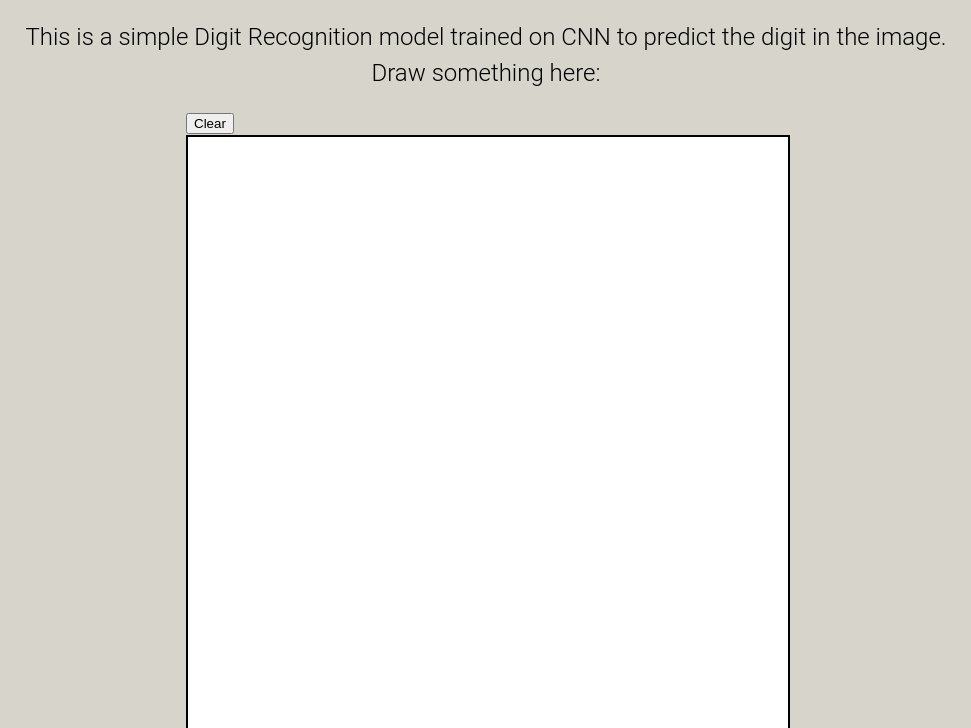
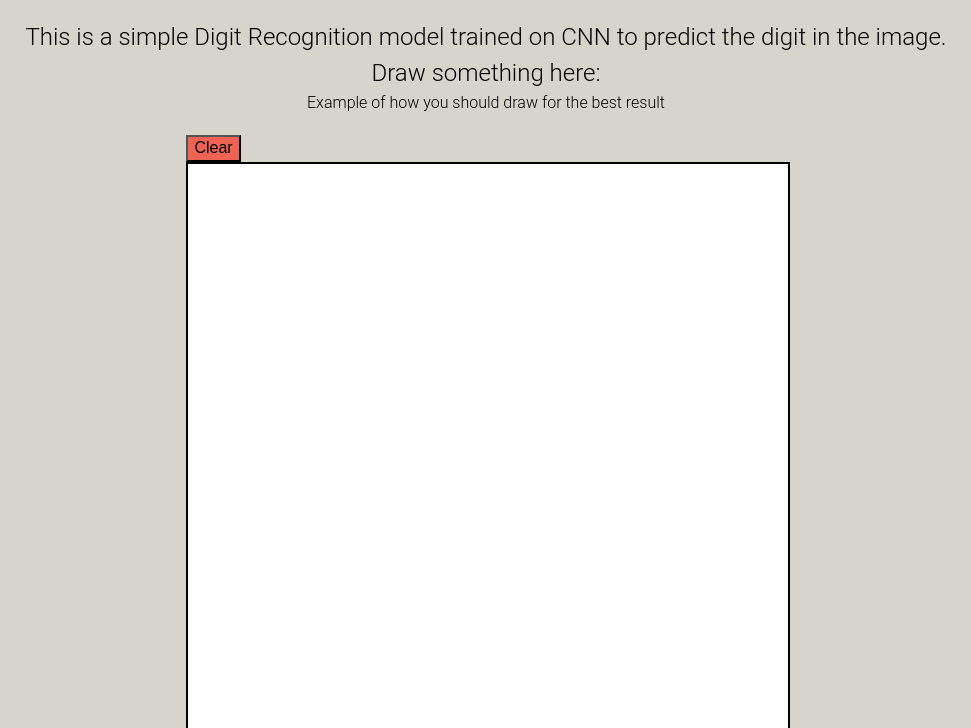
Before and after one commit to tomdapchai/digit-recognition, a plain HTML site: page index.html in a window 1280 px wide. Shown: the part 72-800 px from the top of the page, without its empty margins (154-1125 px from the left). Drawn offline with Linux system fonts and the light colour scheme; a script that the page names is missing.

Commit message:
add guidance

```diff
--- a/css/style.css
+++ b/css/style.css
@@ -56,3 +56,46 @@ p {
 #prediction_result {
     font-size: 3rem;
 }
+
+#example{
+    position: relative;
+    margin: 0 auto;
+    font-size: 1rem;
+    width: max-content;
+}
+
+#example::after{
+    z-index: 100;
+    content: url(../img/sample.png);
+    background-image: url(../img/sample.png);
+    background-size: 602px 602px;
+    display: block;
+    position: absolute;
+    top: 100%;
+    width: 602px;
+    height: 602px;
+    content: "";
+    transform: scale(0);
+    transition: ease-in-out 300ms;
+}
+
+#example:hover::after{
+    transform: scale(1);
+}
+
+#example:hover{
+    cursor: pointer;
+}
+button{
+    font-size: 1rem;
+    background: #EE6352;
+    padding: 0.2vw 0.5vw;
+}
+
+button:hover{
+    cursor: pointer;
+    background: #E93820;
+    -webkit-transform: scale(0.97);
+    -ms-transform: scale(0.97);
+    transform: scale(0.97);
+}
--- a/index.html
+++ b/index.html
@@ -42,6 +42,9 @@
         <p>
             Draw something here:
         </p>
+        <p id="example">
+            Example of how you should draw for the best result
+        </p>
     </div>
     <div class="workplace">
         <script src="script/canvas.js"></script>
```
Also changed, not shown: img/sample.png (added).
